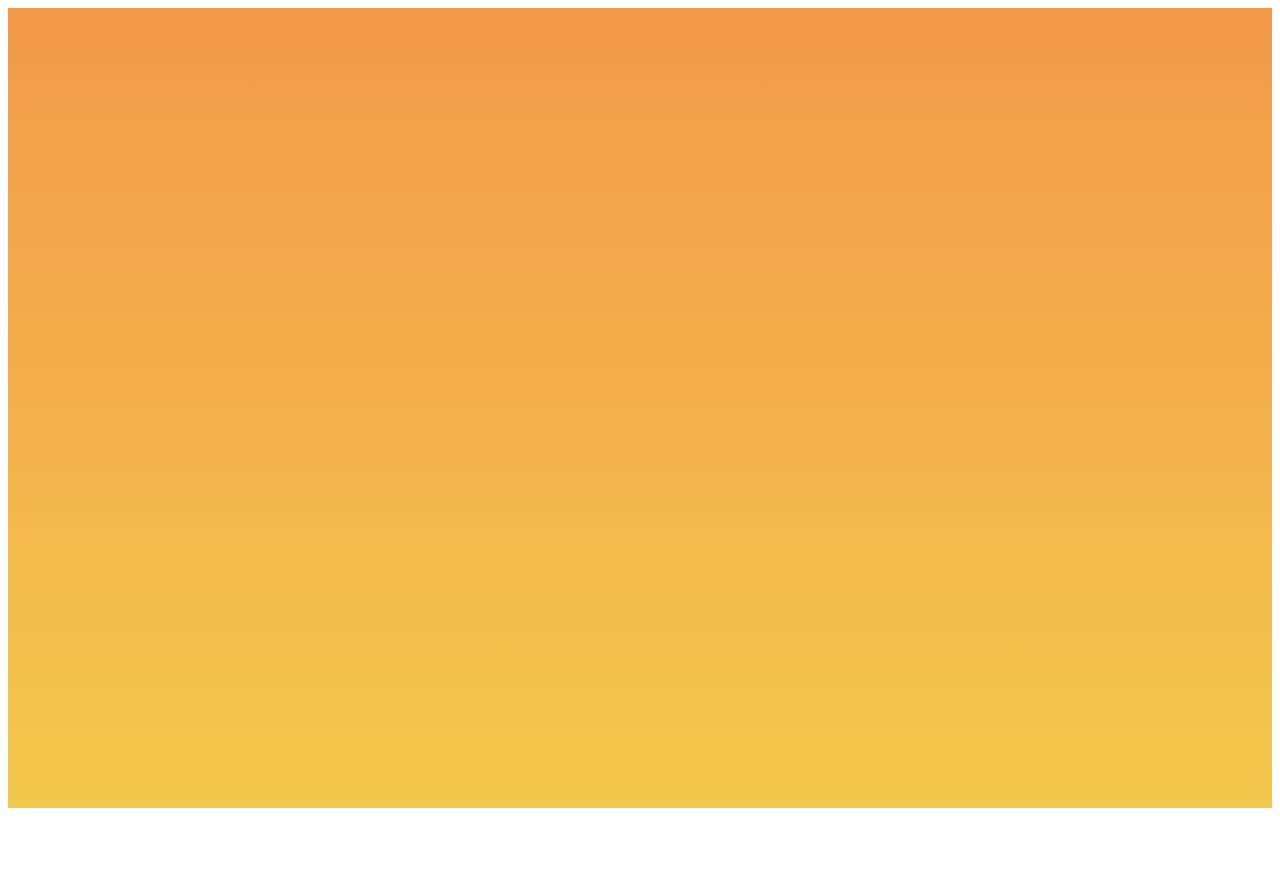
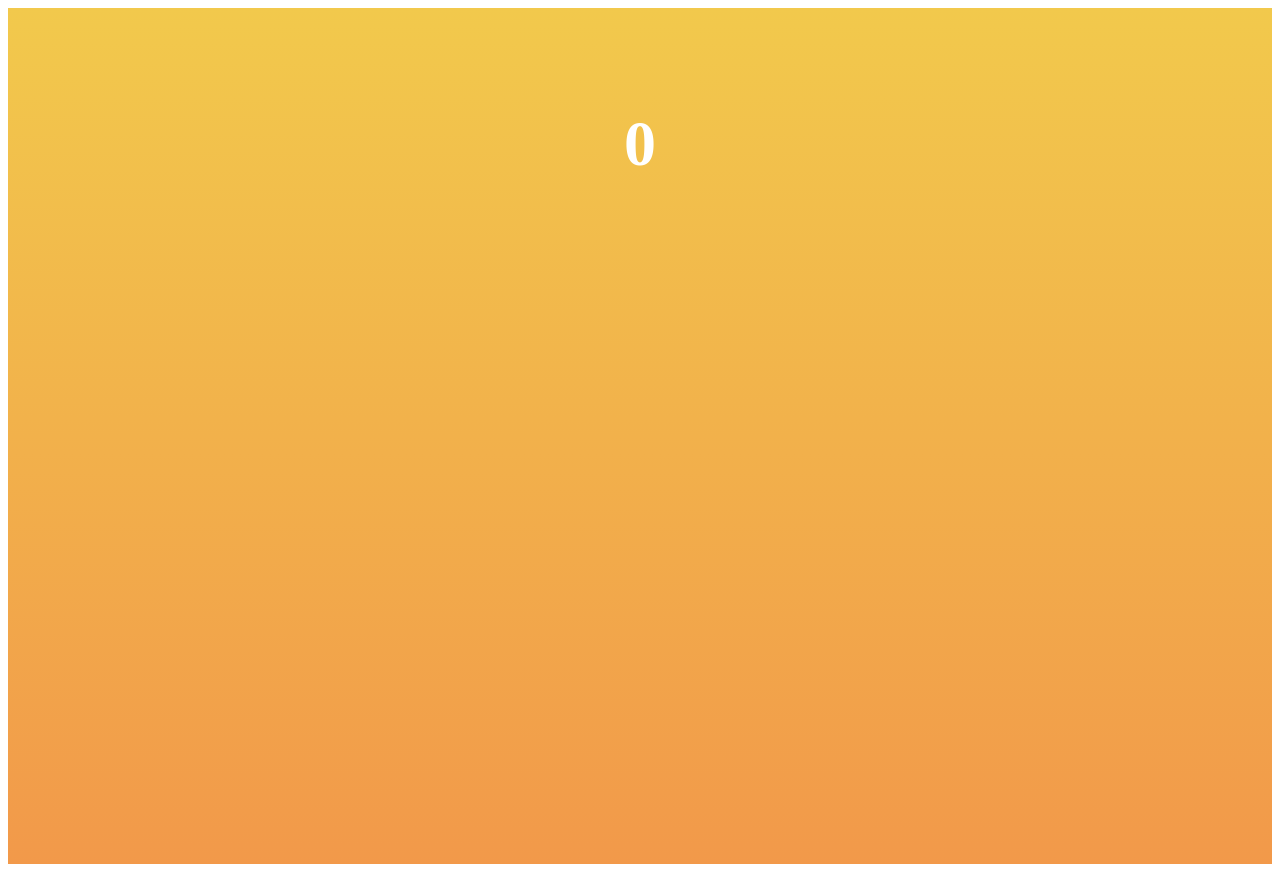
Before and after one commit to Nickolas-Hernandez/bin-to-dec, a React app: page / in a window 1280 px wide. Before the commit the page ends 816 px from the top, so only its background shows below. Built offline with nearby package versions, Linux system fonts and the light colour scheme; the HTML template or start-up script is replaced by a standard one.

Commit message:
Added h1 to represent decimal number and added flex styles to container element.

```diff
--- a/src/converter.jsx
+++ b/src/converter.jsx
@@ -7,14 +7,24 @@ const Container = styled.div`
   font-size: 64px;
   font-family: 'Quicksand', sans-seriff;
   color: white;
-  background: linear-gradient(#F2994A, #F2C94C)
+  background: linear-gradient(to top, #F2994A, #F2C94C);
+  display: flex;
+  flex-direction: column;
+  align-items: center;
+  padding-top: 3.5rem;
+`;
+
+const Decimal = styled.h1`
+  font-size: 64px;
 `;
 
 export default class Converter extends React.Component {
 
   render(){
     return (
-      <Container></Container>
+      <Container>
+        <Decimal>0</Decimal>
+      </Container>
     );
   }
 }
```
Also changed, not shown: 2 other files (tests, documents, lock files or other folders).
